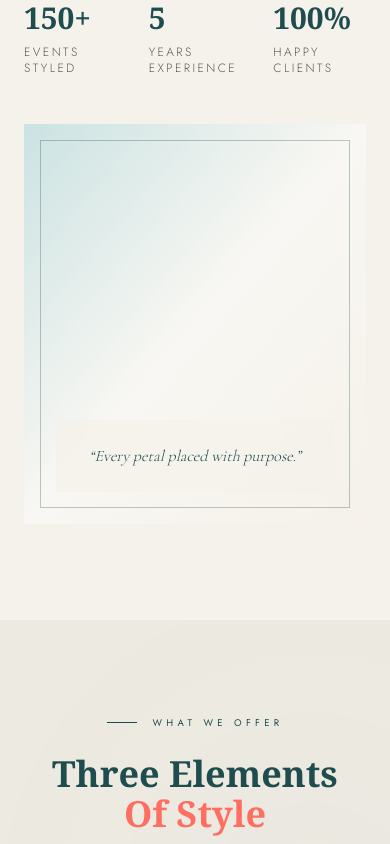
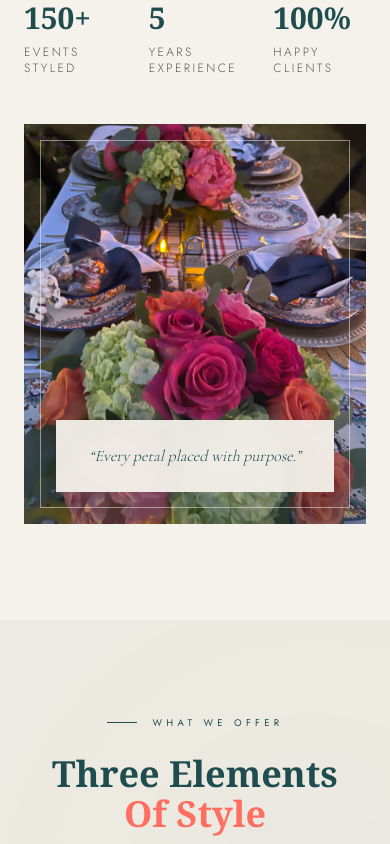
Before and after one commit to Simcol2/delicate, a Next.js app: page / in a window 390 px wide. Shown: the part 1860-2704 px from the top of the page. Built offline with nearby package versions, Linux system fonts and the light colour scheme; a web font is replaced by a local one.

Commit message:
Add phone to footer and outdoor soiree photo to About section

```diff
--- a/components/footer/Footer.tsx
+++ b/components/footer/Footer.tsx
@@ -80,6 +80,17 @@ export default function Footer() {
           <div className="space-y-4">
             <div>
               <div className="font-sans text-[0.58rem] tracking-[0.3em] uppercase text-gold mb-1">
+                Phone
+              </div>
+              <a
+                href="tel:7606736636"
+                className="font-sans text-[0.78rem] font-light text-ivory/60 no-underline hover:text-gold-pale transition-colors"
+              >
+                (760) 673-6636
+              </a>
+            </div>
+            <div>
+              <div className="font-sans text-[0.58rem] tracking-[0.3em] uppercase text-gold mb-1">
                 Email
               </div>
               <a
--- a/components/sections/About.tsx
+++ b/components/sections/About.tsx
@@ -106,9 +106,14 @@ export default function About() {
 
           {/* Right Visual */}
           <div className="relative h-[400px] lg:h-[500px]">
-            <div className="absolute inset-0 bg-gradient-to-br from-[#2DA9C2]/30 via-[#FAF9F6] to-[#F5F0E8]/50 opacity-70" />
-            <div className="absolute inset-4 border border-midnight/30" />
-            <div className="absolute bottom-8 left-8 right-8 bg-cream/90 backdrop-blur-sm p-6">
+            <img
+              src="/Photo Slides/Outdoor Soiree/Delicate Flower-10.png"
+              alt="Outdoor soiree floral arrangement"
+              className="absolute inset-0 w-full h-full object-cover"
+            />
+            <div className="absolute inset-0 bg-gradient-to-t from-midnight/40 via-transparent to-transparent" />
+            <div className="absolute inset-4 border border-cream/50" />
+            <div className="absolute bottom-8 left-8 right-8 bg-cream/95 backdrop-blur-sm p-6">
               <p className="font-serif italic text-midnight text-center">
                 &ldquo;Every petal placed with purpose.&rdquo;
               </p>
```
